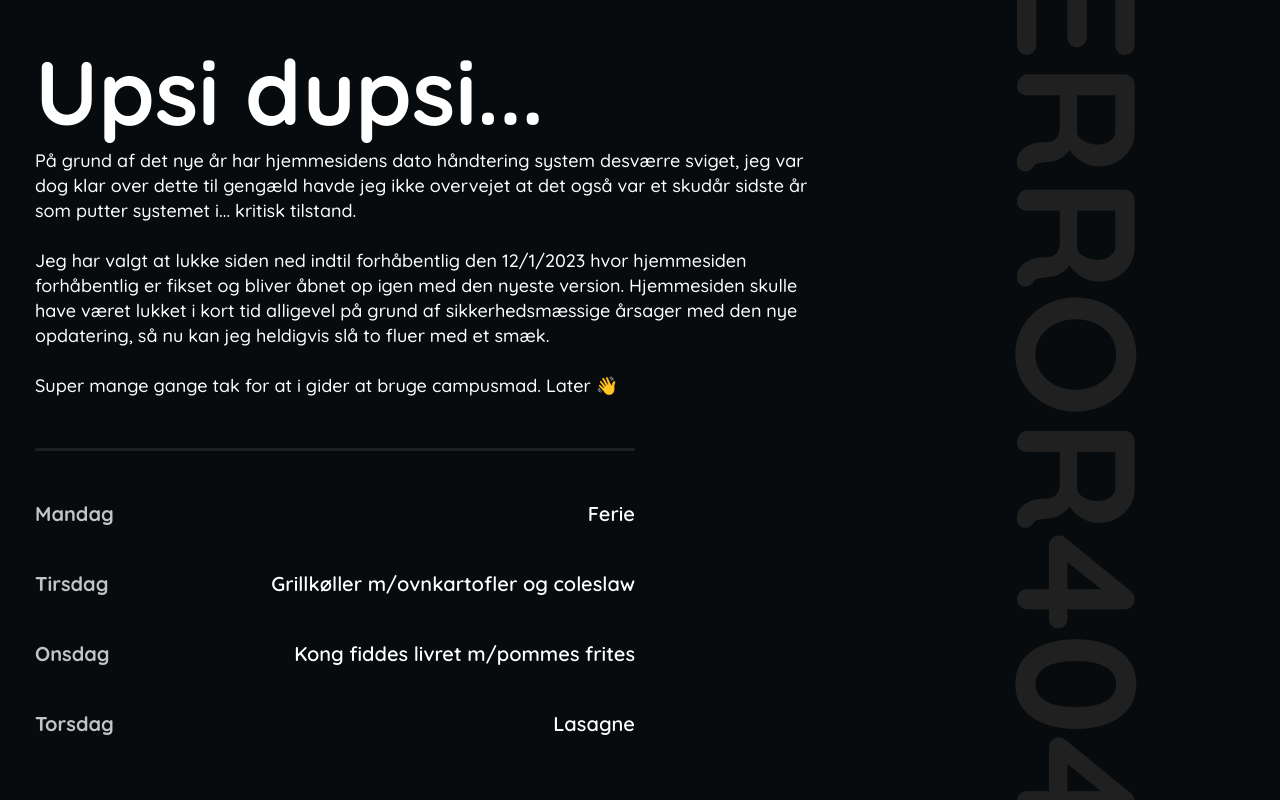
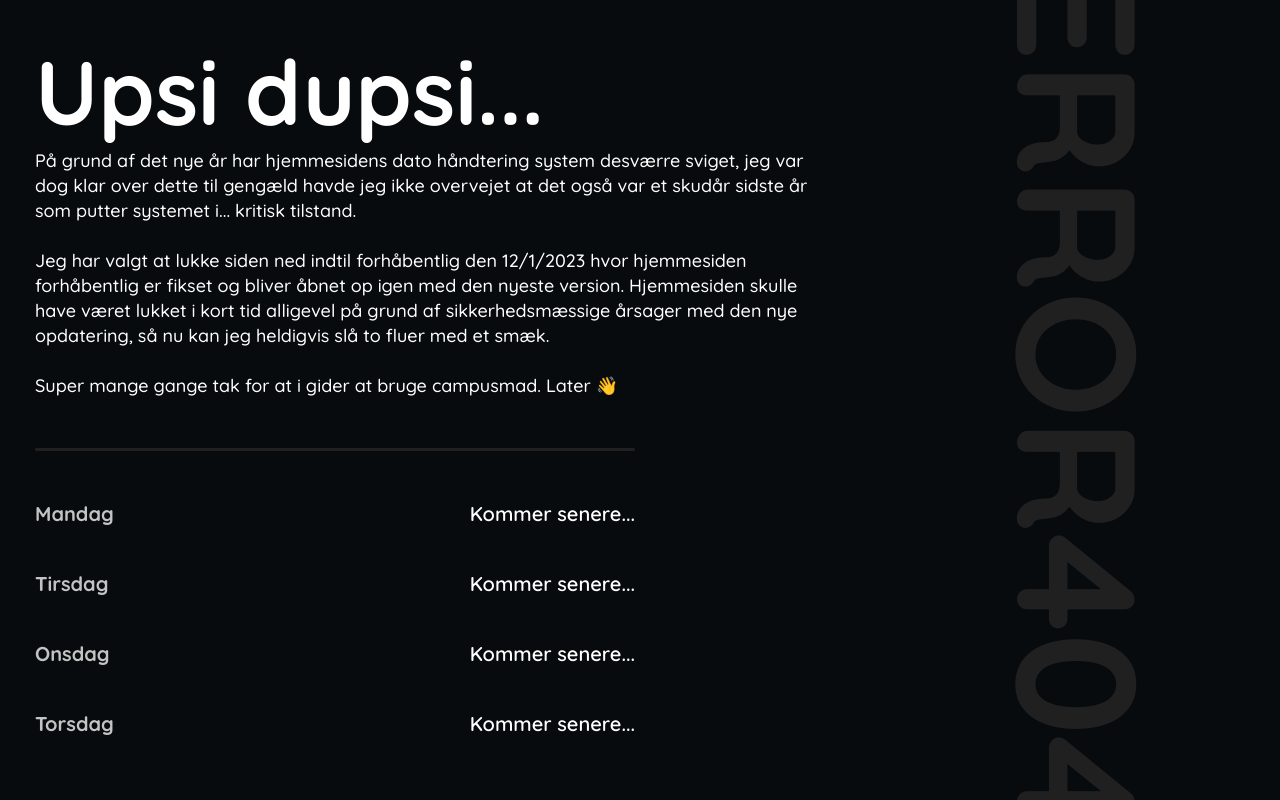
Before and after one commit to zMyLlama/videndjurs-aftensmad, a Next.js app: page /components/index/temp.loading in a window 1280 px wide. Built offline with nearby package versions, Linux system fonts and the light colour scheme.

Commit message:
temp fix for no meala plan

```diff
--- a/pages/components/index/temp.loading.tsx
+++ b/pages/components/index/temp.loading.tsx
@@ -20,31 +20,31 @@ function TempLoading() {
             <List>
                 <Item>
                     <Left>Mandag</Left>
-                    <Right>Ferie</Right>
+                    <Right>Kommer senere...</Right>
                 </Item>
                 <Item>
                     <Left>Tirsdag</Left>
-                    <Right>Grillkøller m/ovnkartofler og coleslaw </Right>
+                    <Right>Kommer senere...</Right>
                 </Item>
                 <Item>
                     <Left>Onsdag</Left>
-                    <Right>Kong fiddes livret m/pommes frites</Right>
+                    <Right>Kommer senere...</Right>
                 </Item>
                 <Item>
                     <Left>Torsdag</Left>
-                    <Right>Lasagne</Right>
+                    <Right>Kommer senere...</Right>
                 </Item>
                 <Item>
                     <Left>Fredag</Left>
-                    <Right>Frikadeller m/bådkartofler</Right>
+                    <Right>Kommer senere...</Right>
                 </Item>
                 <Item>
                     <Left>Lørdag</Left>
-                    <Right>Hakkebøf, bådekartofler, ærter og bernaise</Right>
+                    <Right>Kommer senere...</Right>
                 </Item>
                 <Item>
                     <Left>Søndag</Left>
-                    <Right>Wokpande m/kalkun og pasta</Right>
+                    <Right>Kommer senere...</Right>
                 </Item>
             </List>
 
```
